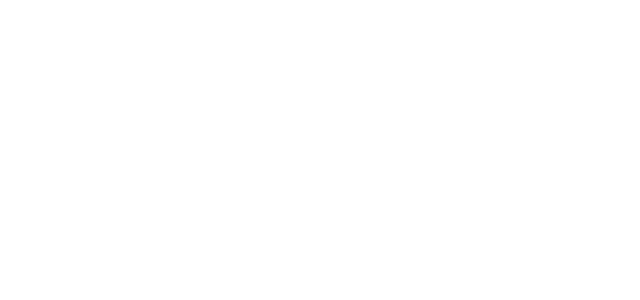
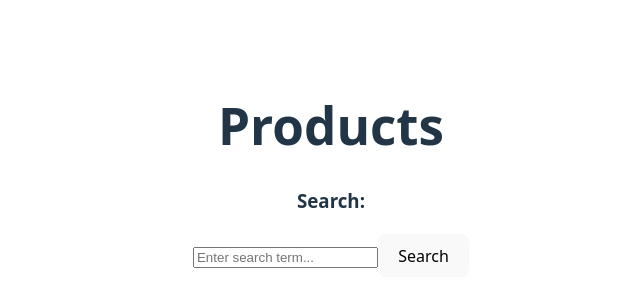
Before and after one commit to blex03/Travelers-Capstone, a React (Vite) app in the folder client/: page /products in a window 1280 px wide. Before the commit this address had no page. Shown: the part 222-522 px from the top of the page, without its empty margins (309-949 px from the left). Built offline with nearby package versions, Linux system fonts and the light colour scheme.

Commit message:
attempting search function

```diff
--- a/client/src/App.jsx
+++ b/client/src/App.jsx
@@ -9,16 +9,17 @@
 import { Login } from './components/Login'
 import { Checkout } from './components/Checkout'
 import { Navbar } from './components/Navbar'
+import { ProductsPage } from './components/ProductsPage';
 
 
 export const App = () => {
   return (
     <Router>
       <Routes>
-        console.log('hi')
         <Route path="/" element={<Home />} />
         <Route path="/login" element={<Login />} />
         <Route path="/checkout" element={<Checkout />} />
+        <Route path="/products" element={<ProductsPage />} />
       </Routes>
     </Router>
   );
--- a/client/src/components/ProductsPage.jsx
+++ b/client/src/components/ProductsPage.jsx
@@ -1,47 +1,46 @@
 import React, { useState } from 'react';
-import { Product } from './Product'; // Import your Product component
-import { Search } from './Search'; // Import your Search component
+import { useNavigate } from 'react-router-dom';
+import { Search } from './Search';
 
-// Main ProductsPage component
-export const ProductsPage = ({ allProducts }) => {
+export const ProductsPage = () => {
+    const [products, setProducts] = useState([]);
     const [searchQuery, setSearchQuery] = useState('');
-  const [filteredProducts, setFilteredProducts] = useState(allProducts);
-  const [error, setError] = useState('');
+    const navigate = useNavigate();
 
-  // Handle search input change
-  const handleSearchChange = (event) => {
-    const query = event.target.value;
-    setSearchQuery(query);
-
-    // Filter products based on search query
-    if (query) {
-      const filtered = allProducts.filter(product =>
-        product.name.toLowerCase().includes(query.toLowerCase())
-      );
-      setFilteredProducts(filtered);
-
-      // Set error message if no products are found
-      if (filtered.length === 0) {
-        setError('No products found.');
-      } else {
-        setError('');
-      }
-    } else {
-      setFilteredProducts(allProducts);
-      setError('');
+    const fetchProducts = async (query) => {
+        try {
+            const response = await fetch(`http://localhost:3000/api/search?q=${query}`);
+            const data = await response.json();
+            setProducts(data);
+        } catch (error) {
+            console.error("Error fetching products:", error);
         }
     };
 
+    const handleSearchChange = (event) => {
+        setSearchQuery(event.target.value);
+    };
+
+    const handleSearchSubmit = (event) => {
+        event.preventDefault();
+        fetchProducts(searchQuery);
+        navigate('./products');
+        console.log('hi')
+    };
+
     return (
-    <div className="products-page">
+        <div>
             <h1>Products</h1>
-      <Search searchQuery={searchQuery} onSearchChange={handleSearchChange} />
-      {error && <p style={{ color: 'red' }}>{error}</p>}
-      <div className="products-list">
-        {filteredProducts.map(product => (
-          <Product key={product.id} data={product} />
+            <Search
+                searchQuery={searchQuery}
+                onSearchChange={handleSearchChange}
+                onSearchSubmit={handleSearchSubmit}
+            />
+            <ul>
+                {products.map(product => (
+                    <li key={product._id}>{product.name}</li>
                 ))}
-      </div>
+            </ul>
         </div>
     );
 };
--- a/client/src/components/Search.jsx
+++ b/client/src/components/Search.jsx
@@ -1,8 +1,16 @@
-export const Search = () => {
-    return(
-        <>
-            <h3>Search: </h3>
-            <input></input>
-        </>
-    )
-}
+import React from 'react';
+
+export const Search = ({ searchQuery, onSearchChange, onSearchSubmit }) => {
+    return (
+        <form onSubmit={onSearchSubmit}>
+            <h3>Search:</h3>
+            <input
+                type="text"
+                value={searchQuery}
+                onChange={onSearchChange}
+                placeholder="Enter search term..."
+            />
+            <button type="submit">Search</button>
+        </form>
+    );
+};
```
Lines whose indentation alone changed are shown as unchanged.
